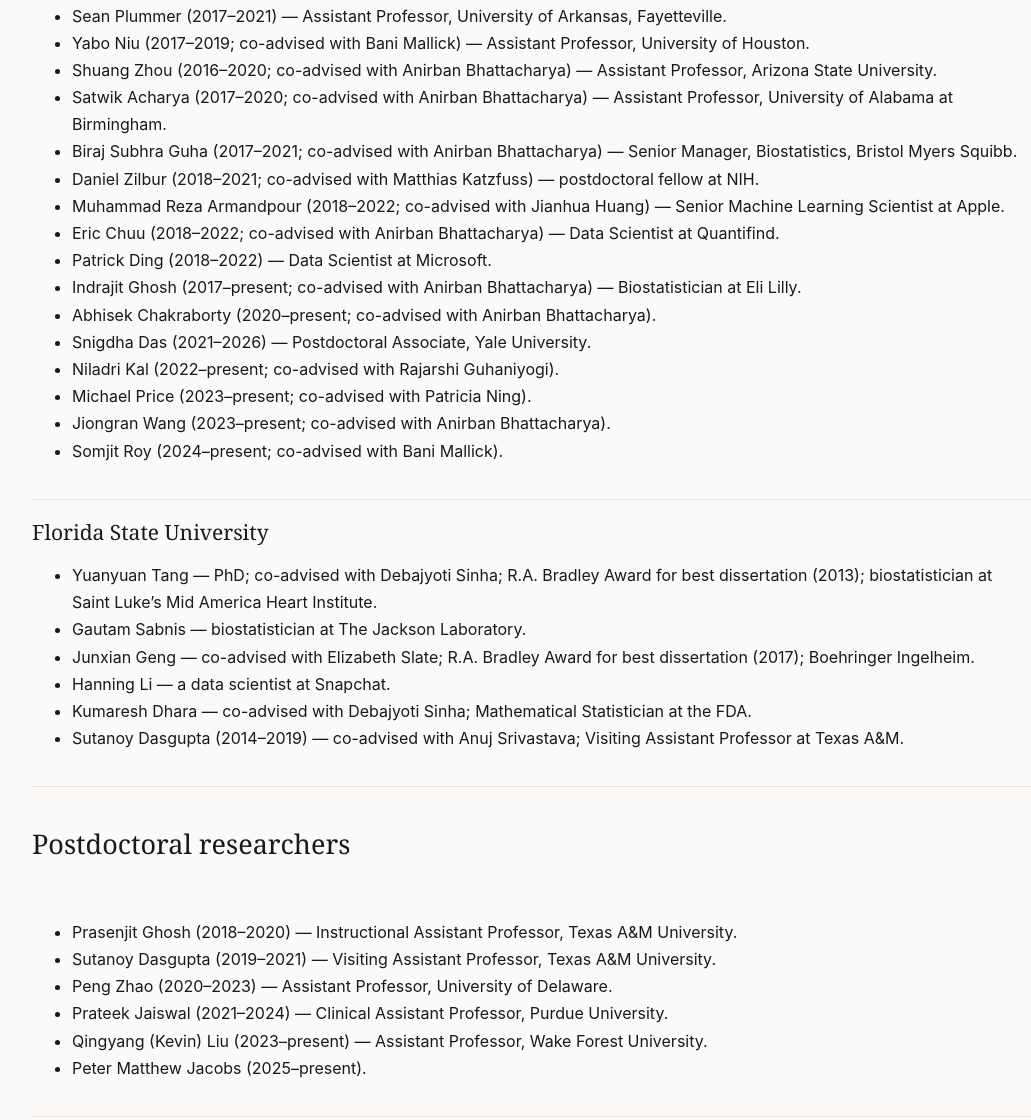
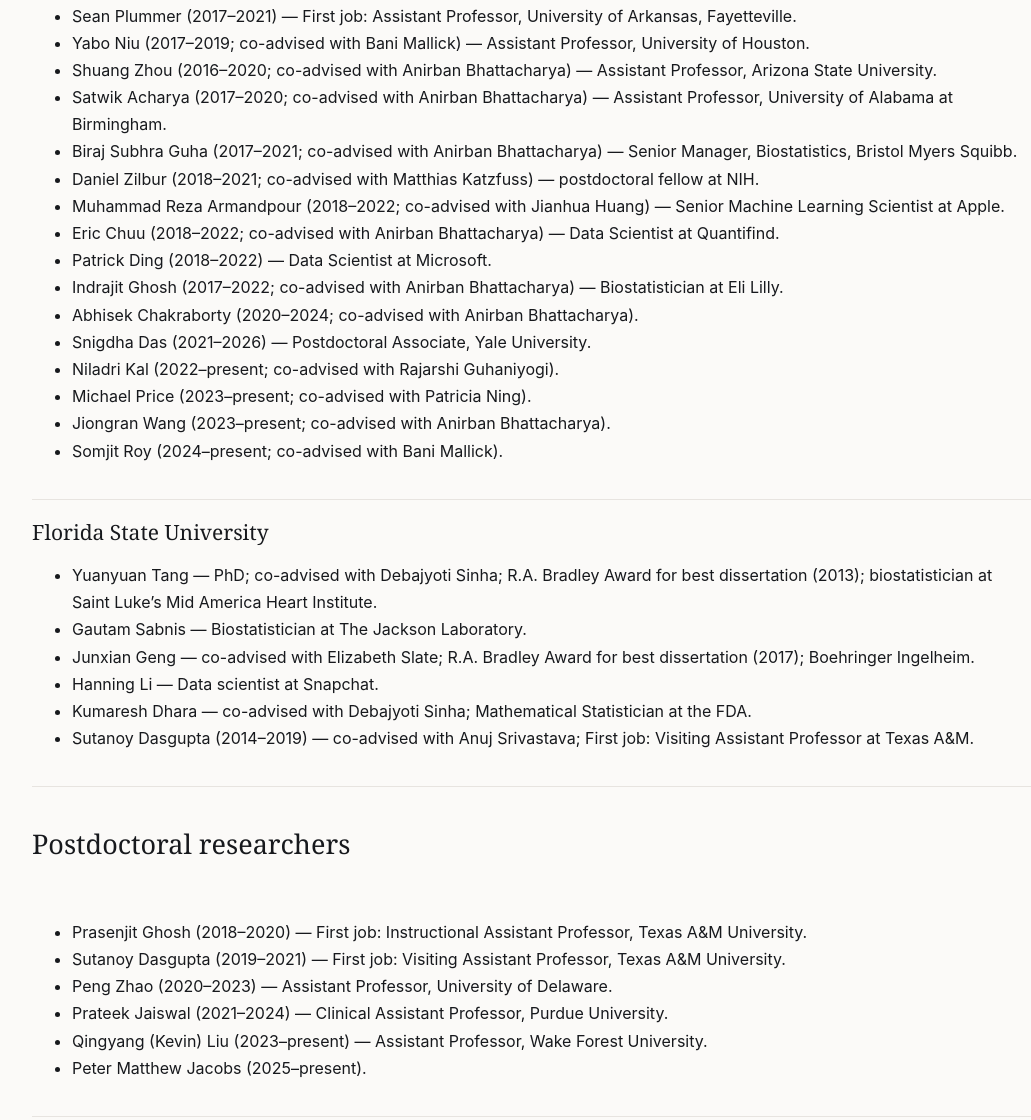
Before and after one commit to debdeepP/debdeepP.github.io, a plain HTML site: page students.html in a window 1280 px wide. Shown: the part 1124-2244 px from the top of the page, without its empty margins (108-1139 px from the left). Drawn offline with Linux system fonts and the light colour scheme.

Commit message:
Add files via upload

```diff
--- a/students.html
+++ b/students.html
@@ -29,7 +29,7 @@
 <li>Krittika Basu (2025–present) </li>
 </ul></div>
 <div class="paper"><h3>Texas A&amp;M University</h3><ul>
-<li>Sean Plummer (2017–2021) — Assistant Professor, University of Arkansas, Fayetteville.</li>
+<li>Sean Plummer (2017–2021) — First job: Assistant Professor, University of Arkansas, Fayetteville.</li>
 <li>Yabo Niu (2017–2019; co-advised with Bani Mallick) — Assistant Professor, University of Houston.</li>
 <li>Shuang Zhou (2016–2020; co-advised with Anirban Bhattacharya) — Assistant Professor, Arizona State University.</li>
 <li>Satwik Acharya (2017–2020; co-advised with Anirban Bhattacharya) — Assistant Professor, University of Alabama at Birmingham.</li>
@@ -38,8 +38,8 @@
 <li>Muhammad Reza Armandpour (2018–2022; co-advised with Jianhua Huang) — Senior Machine Learning Scientist at Apple.</li>
 <li>Eric Chuu (2018–2022; co-advised with Anirban Bhattacharya) — Data Scientist at Quantifind.</li>
 <li>Patrick Ding (2018–2022) — Data Scientist at Microsoft.</li>
-<li>Indrajit Ghosh (2017–present; co-advised with Anirban Bhattacharya) — Biostatistician at Eli Lilly.</li>
-<li>Abhisek Chakraborty (2020–present; co-advised with Anirban Bhattacharya).</li>
+<li>Indrajit Ghosh (2017–2022; co-advised with Anirban Bhattacharya) — Biostatistician at Eli Lilly.</li>
+<li>Abhisek Chakraborty (2020–2024; co-advised with Anirban Bhattacharya).</li>
 <li>Snigdha Das (2021–2026) — Postdoctoral Associate, Yale University.</li>
 <li>Niladri Kal (2022–present; co-advised with Rajarshi Guhaniyogi).</li>
 <li>Michael Price (2023–present; co-advised with Patricia Ning).</li>
@@ -48,10 +48,10 @@
 </ul></div>
 <div class="paper"><h3>Florida State University</h3><ul>
 <li>Yuanyuan Tang — PhD; co-advised with Debajyoti Sinha; R.A. Bradley Award for best dissertation (2013); biostatistician at Saint Luke’s Mid America Heart Institute.</li>
-<li>Gautam Sabnis —  biostatistician at The Jackson Laboratory.</li>
+<li>Gautam Sabnis —  Biostatistician at The Jackson Laboratory.</li>
 <li>Junxian Geng — co-advised with Elizabeth Slate; R.A. Bradley Award for best dissertation (2017); Boehringer Ingelheim.</li>
-<li>Hanning Li —  a data scientist at Snapchat.</li>
+<li>Hanning Li —   Data scientist at Snapchat.</li>
 <li>Kumaresh Dhara — co-advised with Debajyoti Sinha; Mathematical Statistician at the FDA.</li>
-<li>Sutanoy Dasgupta (2014–2019) — co-advised with Anuj Srivastava;  Visiting Assistant Professor at Texas A&amp;M.</li>
+<li>Sutanoy Dasgupta (2014–2019) — co-advised with Anuj Srivastava;  First job: Visiting Assistant Professor at Texas A&amp;M.</li>
 </ul></div>
-<h2>Postdoctoral researchers</h2><div class="paper"><ul><li>Prasenjit Ghosh (2018–2020) — Instructional Assistant Professor, Texas A&amp;M University.</li><li>Sutanoy Dasgupta (2019–2021) — Visiting Assistant Professor, Texas A&amp;M University.</li><li>Peng Zhao (2020–2023) — Assistant Professor, University of Delaware.</li><li>Prateek Jaiswal (2021–2024) — Clinical Assistant Professor, Purdue University.</li><li>Qingyang (Kevin) Liu (2023–present) — Assistant Professor, Wake Forest University.</li><li>Peter Matthew Jacobs (2025–present).</li></ul></div></main><footer><div class="wrap">Debdeep Pati · Boston University · <a href="https://www.bu.edu/">BU.edu</a> · <a href="https://scholar.google.com/citations?hl=en&amp;user=Qpi_-cwAAAAJ&amp;view_op=list_works&amp;sortby=pubdate">Google Scholar</a></div></footer></body></html>
+<h2>Postdoctoral researchers</h2><div class="paper"><ul><li>Prasenjit Ghosh (2018–2020) — First job: Instructional Assistant Professor, Texas A&amp;M University.</li><li>Sutanoy Dasgupta (2019–2021) — First job: Visiting Assistant Professor, Texas A&amp;M University.</li><li>Peng Zhao (2020–2023) — Assistant Professor, University of Delaware.</li><li>Prateek Jaiswal (2021–2024) — Clinical Assistant Professor, Purdue University.</li><li>Qingyang (Kevin) Liu (2023–present) — Assistant Professor, Wake Forest University.</li><li>Peter Matthew Jacobs (2025–present).</li></ul></div></main><footer><div class="wrap">Debdeep Pati · Boston University · <a href="https://www.bu.edu/">BU.edu</a> · <a href="https://scholar.google.com/citations?hl=en&amp;user=Qpi_-cwAAAAJ&amp;view_op=list_works&amp;sortby=pubdate">Google Scholar</a></div></footer></body></html>
```
Also changed, not shown: 1 other file.
